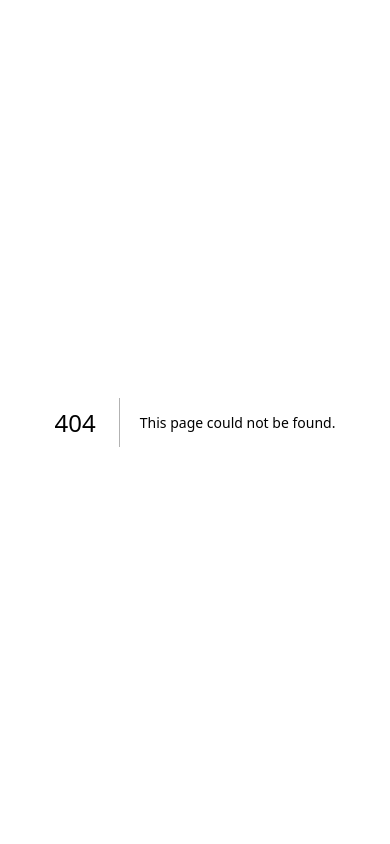
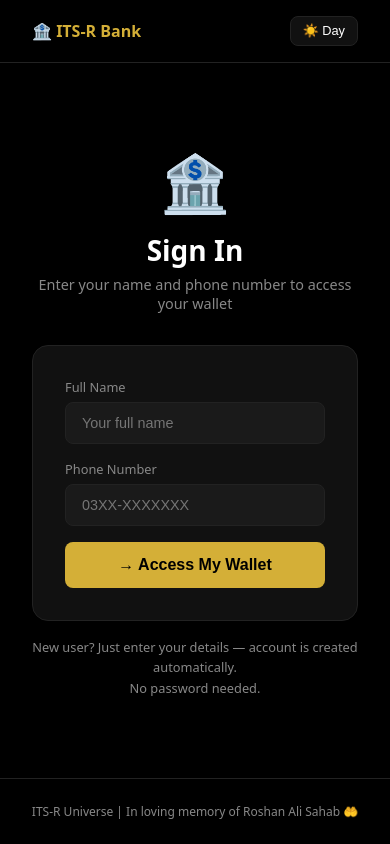
Before and after one commit to ITS-R-universe/its-r-bank, a Next.js app: page /login in a window 390 px wide. Before the commit this address had no page. Built offline with nearby package versions, Linux system fonts and the light colour scheme.

Commit message:
feat: login page — simple name + phone, no password

```diff
--- /dev/null
+++ b/app/login/page.tsx
@@ -0,0 +1,88 @@
+'use client'
+import { useState, useEffect } from 'react'
+
+export default function LoginPage() {
+  const [dark, setDark] = useState(true)
+  const [form, setForm] = useState({ name: '', phone: '' })
+  const [loading, setLoading] = useState(false)
+  const [error, setError] = useState('')
+
+  useEffect(() => {
+    const t = localStorage.getItem('its-r-theme')
+    if (t === 'light') { setDark(false); document.documentElement.setAttribute('data-theme', 'light') }
+    const user = localStorage.getItem('its-r-user')
+    if (user) window.location.href = '/wallet'
+  }, [])
+
+  const toggleTheme = () => {
+    const next = !dark; setDark(next)
+    if (next) { document.documentElement.removeAttribute('data-theme'); localStorage.setItem('its-r-theme', 'dark') }
+    else { document.documentElement.setAttribute('data-theme', 'light'); localStorage.setItem('its-r-theme', 'light') }
+  }
+
+  const inp: React.CSSProperties = { width: '100%', padding: '0.75rem 1rem', background: 'var(--input-bg)', border: '1px solid var(--border)', borderRadius: '0.5rem', color: 'var(--text)', fontSize: '0.9rem', outline: 'none', boxSizing: 'border-box' }
+
+  const handleLogin = async (e: React.FormEvent) => {
+    e.preventDefault(); setError(''); setLoading(true)
+    if (!form.name.trim()) { setError('Name is required'); setLoading(false); return }
+    if (!form.phone.trim() || form.phone.replace(/[^0-9]/g, '').length < 10) { setError('Valid phone number required (10+ digits)'); setLoading(false); return }
+    try {
+      const r = await fetch('/api/auth/login', {
+        method: 'POST', headers: { 'Content-Type': 'application/json' },
+        body: JSON.stringify({ name: form.name.trim(), phone: form.phone.trim() })
+      })
+      const d = await r.json()
+      if (!r.ok) { setError(d.error || 'Login failed'); return }
+      localStorage.setItem('its-r-user', JSON.stringify(d.user))
+      window.location.href = '/wallet'
+    } catch { setError('Something went wrong. Try again.') }
+    finally { setLoading(false) }
+  }
+
+  return (
+    <div style={{ minHeight: '100vh', background: 'var(--bg)', color: 'var(--text)', fontFamily: 'system-ui,sans-serif', display: 'flex', flexDirection: 'column' }}>
+      <nav style={{ display: 'flex', justifyContent: 'space-between', alignItems: 'center', padding: '1rem 2rem', borderBottom: '1px solid var(--border)' }}>
+        <a href="/" style={{ color: 'var(--gold)', fontWeight: 800, textDecoration: 'none' }}>🏦 ITS-R Bank</a>
+        <button onClick={toggleTheme} style={{ background: 'var(--card)', border: '1px solid var(--border)', color: 'var(--text)', padding: '0.4rem 0.75rem', borderRadius: '0.5rem', cursor: 'pointer', fontSize: '0.8rem' }}>
+          {dark ? '☀️ Day' : '🌙 Night'}
+        </button>
+      </nav>
+
+      <div style={{ flex: 1, display: 'flex', alignItems: 'center', justifyContent: 'center', padding: '2rem' }}>
+        <div style={{ width: '100%', maxWidth: 400 }}>
+          <div style={{ textAlign: 'center', marginBottom: '2rem' }}>
+            <div style={{ fontSize: '3.5rem', marginBottom: '0.75rem' }}>🏦</div>
+            <h1 style={{ fontSize: '1.75rem', fontWeight: 800, marginBottom: '0.375rem' }}>Sign In</h1>
+            <p style={{ color: 'var(--sub)', fontSize: '0.9rem' }}>Enter your name and phone number to access your wallet</p>
+          </div>
+
+          <div style={{ background: 'var(--card)', border: '1px solid var(--border)', borderRadius: '1rem', padding: '2rem' }}>
+            {error && <div style={{ background: '#ef444422', border: '1px solid #ef4444', color: '#ef4444', borderRadius: '0.5rem', padding: '0.75rem', marginBottom: '1rem', fontSize: '0.875rem' }}>{error}</div>}
+            <form onSubmit={handleLogin} style={{ display: 'flex', flexDirection: 'column', gap: '1rem' }}>
+              <div>
+                <label style={{ display: 'block', fontSize: '0.8rem', color: 'var(--sub)', marginBottom: '0.375rem' }}>Full Name</label>
+                <input type="text" required value={form.name} onChange={e => setForm(f => ({ ...f, name: e.target.value }))} placeholder="Your full name" style={inp} />
+              </div>
+              <div>
+                <label style={{ display: 'block', fontSize: '0.8rem', color: 'var(--sub)', marginBottom: '0.375rem' }}>Phone Number</label>
+                <input type="tel" required value={form.phone} onChange={e => setForm(f => ({ ...f, phone: e.target.value }))} placeholder="03XX-XXXXXXX" style={inp} />
+              </div>
+              <button type="submit" disabled={loading} style={{ width: '100%', padding: '0.875rem', background: 'var(--gold)', color: '#000', fontWeight: 700, border: 'none', borderRadius: '0.5rem', cursor: loading ? 'not-allowed' : 'pointer', opacity: loading ? 0.7 : 1, fontSize: '1rem' }}>
+                {loading ? 'Signing in...' : '→ Access My Wallet'}
+              </button>
+            </form>
+          </div>
+
+          <p style={{ textAlign: 'center', color: 'var(--sub)', fontSize: '0.8rem', marginTop: '1rem', lineHeight: 1.6 }}>
+            New user? Just enter your details — account is created automatically.<br />
+            No password needed.
+          </p>
+        </div>
+      </div>
+
+      <footer style={{ textAlign: 'center', padding: '1.5rem', borderTop: '1px solid var(--border)', color: 'var(--sub)', fontSize: '0.75rem' }}>
+        ITS-R Universe | In loving memory of Roshan Ali Sahab 🤲
+      </footer>
+    </div>
+  )
+}
```
